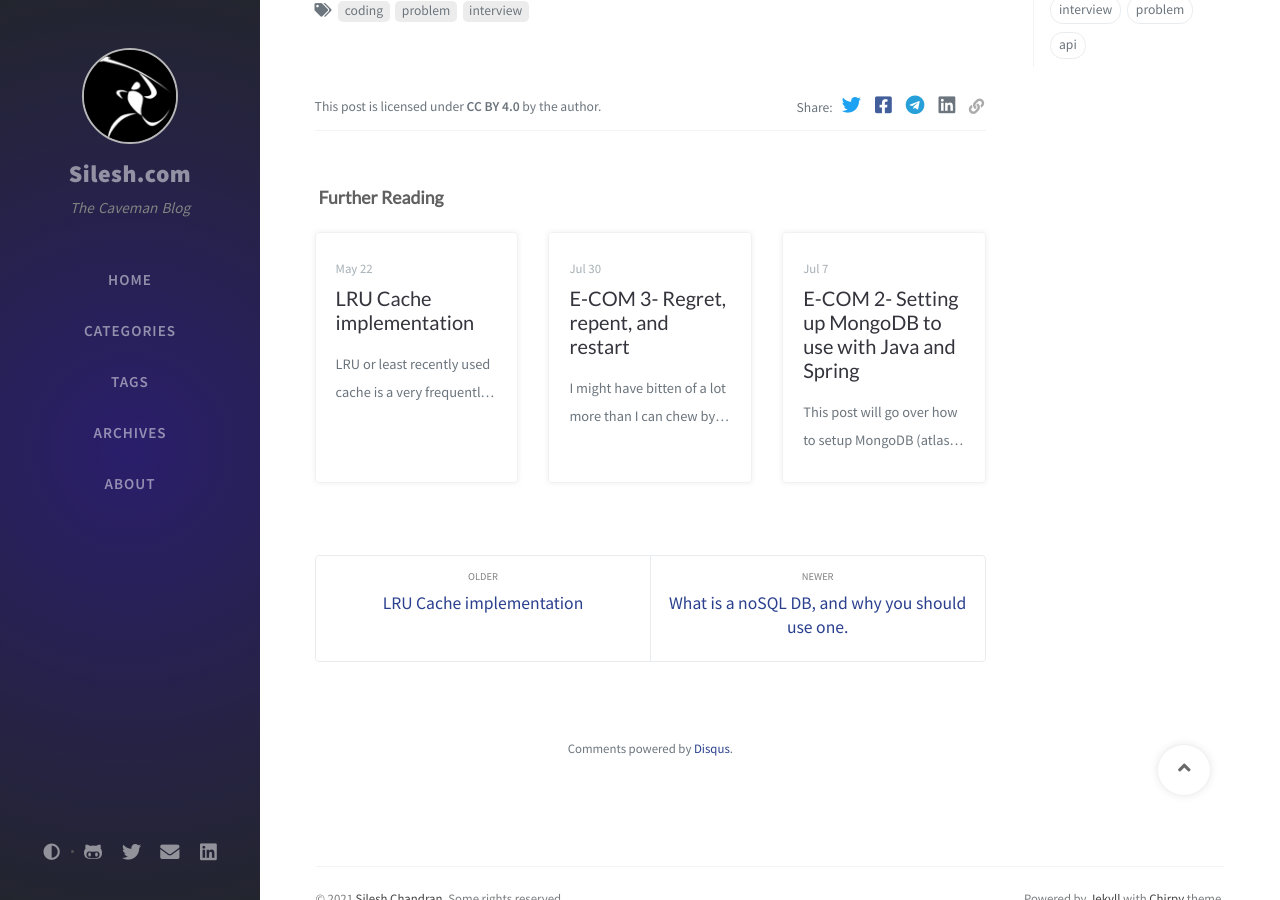
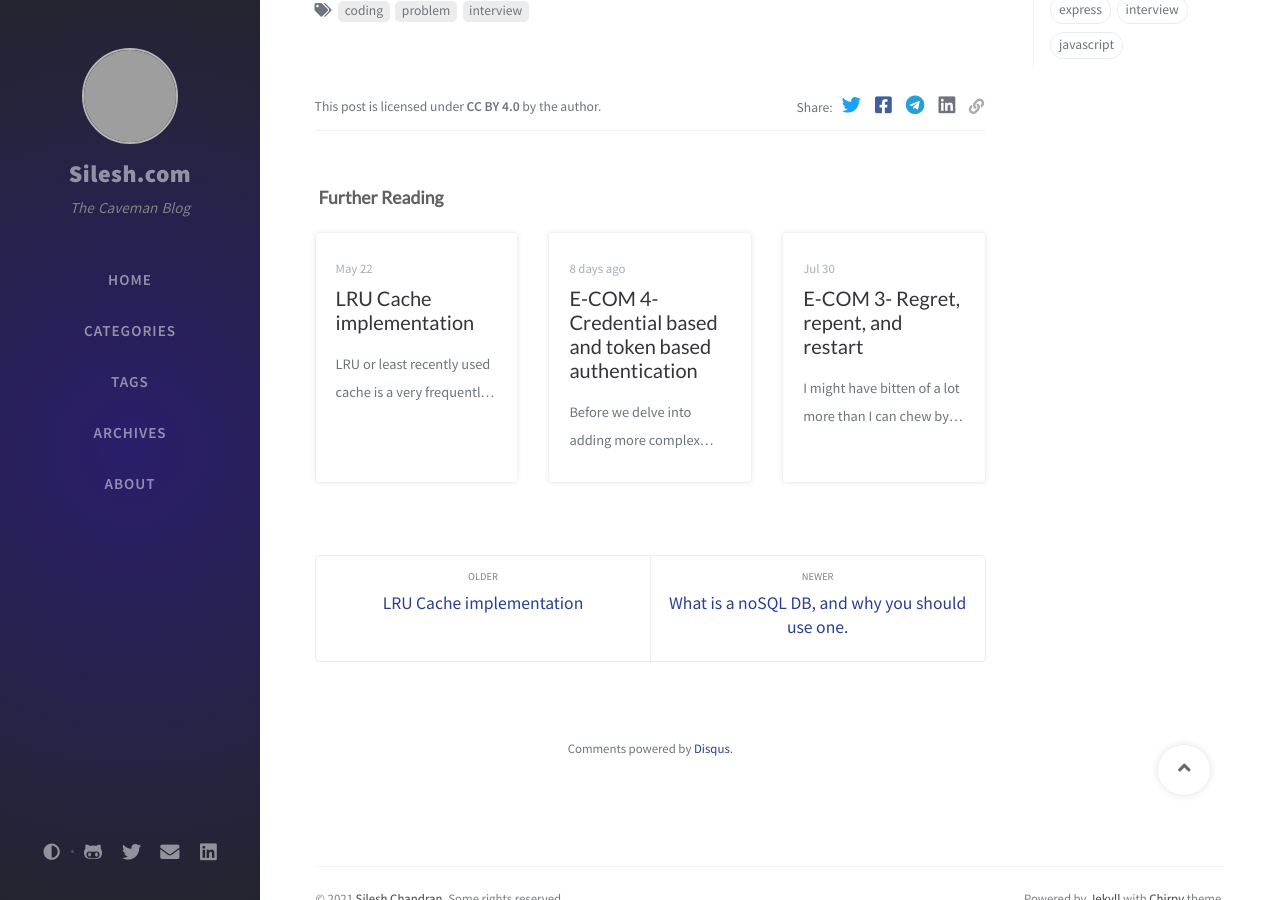
Before and after one commit to caveman96/caveman96.github.io, a Jekyll site: the page built from _posts/2021-05-25-nQueens-.md, in a window 1280 px wide and 900 px high, scrolled down 3998 px. Built offline with Jekyll 4.4.1, drawn with Linux system fonts in a browser that asks for light colours; nearby versions of some CDN libraries; comment, search, counter and statistics services are not loaded; some of the changed lines change nothing that is shown; grey boxes are pictures that could not be loaded.

Commit message:
ECOM4 auth

````diff
--- a/_config.yml
+++ b/_config.yml
@@ -77,10 +77,10 @@ theme_mode:   # [light|dark]
 # will be added to all image (site avatar & posts' images) paths starting with '/'
 #
 # e.g. 'https://cdn.com'
-img_cdn: ''
+img_cdn: 'https://ik.imagekit.io/caveman96'
 
 # the avatar on sidebar, support local or CORS resources
-avatar: assets/img/favicons/android-icon-192x192.png
+avatar: /assets/img/ai_Y1y5Y2Nq-4I.png
 
 # boolean type, the global switch for ToC in posts.
 toc: true
--- a/_posts/2021-05-25-nQueens-.md
+++ b/_posts/2021-05-25-nQueens-.md
@@ -13,10 +13,10 @@ Place n queens on an n x n chessboard such that no two queens attack each other.
 
 For example, for n = 4 and n=8:
 Can be satisfied with the following arrangements:
-![Desktop View](../../assets/img/nQueens/n=4.png){: width="400"}
+![Desktop View](/assets/img/nQueens/n_4_lDKzGzuXyP5.png){: width="400"}
 _A solution for n=4_
 
-![Desktop View](../../assets/img/nQueens/n=8.png){: width="400"}
+![Desktop View](/assets/img/nQueens/n_8_B1F36CzgyPwb.png){: width="400"}
 _A solution for n=8_
 
 Essentially the problem is one that involves searching for valid arrangements. The simplest way to achieve this is to do a brute force search on all possible arrangements and see if we can find a valid one. One queen can be placed on each row, and we have n rows. Therefore the total number of possibilities for placing n queens is n*n*n*n.... or n^n which is quite a large number.
@@ -52,13 +52,13 @@ We need to enforce that no two queens end up on the:
 The row constraint will be satisfied since we use an array of integers. The check the others we need to iterate through elements 1-i before placing queen in row i+1. A column is only valid if no queens have been placed there before. The diagonal and anti-diagonal is a little trickier. We need a mathematical condition that satisfies each diagonal and anti-diagonal. Conveniently there is a property that we can make use of.
 For diagonals, consider the equation c-r, where c is the column number and r is the row number:
 
-![Desktop View](../../assets/img/nQueens/dig.png)
+![Desktop View](/assets/img/nQueens/dig_QCmLLfcsh.png)
 _column - row number_
 
 We can see that this is consistent for each diagonal
 Similarly, for anti diagonals we can use the equation c+r:
 
-![Desktop View](../../assets/img/nQueens/dig.png)
+![Desktop View](/assets/img/nQueens/andig_QVsU_JX7Gz.png)
 _column + row number_
 
 So putting all these together, to check if a queen can be placed in a particular column in a row, we check each previously placed queen and ensure that, the column has not been used, the c-r value has not been used and the c+r value has not been used by any previously placed queen.
--- /dev/null
+++ b/_posts/2021-08-08-ecom4-auth.md
@@ -0,0 +1,334 @@
+---
+title: E-COM 4- Credential based and token based authentication
+author: Silesh Chandran
+date: 2021-08-07 20:10:00 +0530
+categories: [backend, projects]
+tags: [backend, node, spring, rest, mongodb, projects, javascript, express, authentication]
+toc: true
+comments: true
+---
+
+Before we delve into adding more complex features, it would be better to add some other core necessities that a server needs. I'm referring to user authentication. Currently all of the APIs can be used by anyone, this should not be the case and we should ideally authenticate users and allow operations only post that. We'll start by making some changes to the user schema and then authenticating and whitelisting some requests. First we will look at authenticating each request with credentials and then switch to authenticating once and using a token subsequently.
+
+## Credential based authentication
+
+The simplest form of authentication we can add to our server is by using credentials directly to verify each request. This would involve comparing the incoming username/password fields directly to the ones stored in the db. First lets add a password field to the user schema:
+
+#### user.model.js
+``` javascript
+const userSchema = new Schema({
+    name : { type: String, required: true},
+    email : {type: String, required: true, unique: true, trim: true, minlength: 5},
+    password: {type: String, required: true, minlength: 6}
+}, {
+    timestamps: true,
+});
+```
+
+Now what we need to do is to verify this password in every request that comes to the server. Express provides an easy way to do this using middleware functions. A middleware function is simply a function that has access to the request object and the response object. We can simply define an auth method and use it as an application level middleware, this will be executed with each request. Lets create a method in a new file called auth.js, and use this in server.js.
+
+Since we are using postman, we can use the basic auth configuration from postman. This takes a username and password, concatnates them to a string like ```username:password``` and then base64 encodes it. This is then stored under the ```authorization``` header in the format ```Bearer <value>```. So we have to split it, decode it and split it again to get the username and password.
+
+#### auth.js
+``` javascript
+let User = require('../models/user.model');
+const whitelist = ['/users']
+
+//Method for reading the request object
+const doAuth = function (req, res, next) {
+    if (whitelist.includes(req.originalUrl)) {
+        next();
+    }
+    try {
+        const authorization = Buffer.from(req.headers.authorization.split(' ')[1], 'base64').toString().split(':');
+        const email = authorization[0]
+        const password = authorization[1]
+
+        //find one user that matches the email id
+        User.findOne({ "email": email })
+            .then(user => {
+                //if no entry was found that means the email was not in db
+                if (!user) {
+                    res.status(403).json({
+                        error: {
+                            message: 'user not registered'
+                        }
+                    });
+                }
+                //if passwords match proceed to the next method, which will call the correct router for the api path
+                if (user.password === password) {
+                    next();
+                } else {
+                    //if passwords dont match responsd with 403
+                    res.status(403).json({
+                        error: {
+                            message: 'password incorrect'
+                        }
+                    });
+                }
+            })
+            .catch(err => res.status(403).json({
+                error: {
+                    message: 'Auth Failed db error: ' + err
+                }
+            }));
+    } catch (err) {
+        //catch the errors that occur during parsing the authorization header
+        res.status(403).json({
+            error: {
+                message: "authorization invalid"
+            }
+        });
+    }
+}
+
+//export the method so it can be used
+module.exports = doAuth;
+```
+
+We should add the password to our users post API:
+
+#### users.js
+``` javascript
+router.route('/').post((req, res) => {
+    //get name and email from payload
+    ({name, email, password} = req.body);
+    //create new user object
+    const newUser = new User({"name": name, "email": email, "password": password});
+
+	newUser.save()
+        .then(() => res.json('user added successfully'))
+        .catch((err)=> res.status(400).json('error: ' + err));
+
+	});
+
+```
+
+The middleware is simply used in the main server.js by doing ```app.use(method)```. This ensures that any request coming to the server first passes through the middleware and then from there it is forwarded to the right place by the ```next``` method. We can also make this specific to certain endpoints like ```app.use('/test', method)```. This way only the requests that match the path are going to go through the middleware.
+#### server.js
+
+``` javascript
+const auth = require('auth');
+//Use auth method as the middleware to do authentication
+app.use(auth);
+```
+
+Lets create some new Users that have the password field and then lets use their credentials to access the products list. Trying with no credentials enters the outer catch block and throws one error:
+![Desktop View](/assets/img/ECOM/products-invalid_rFWcrX15c84m.png)
+_with invalid credentials_
+
+Doing the same with an invalid email throws a different error:
+![Desktop View](/assets/img/ECOM/products-notfound_8tHBoizGC5.png)
+_with incorrect email_
+
+And finally trying to do the same with the correct credentials gets us the product list:
+![Desktop View](/assets/img/ECOM/products-valid_sfSzIbDBSNFn.png)
+_Post the product details_
+
+## Token based authentication
+
+It can be clearly seen how using credentials for every single api call can carry a big risk with it. In an actual working environment, the user enters his password once to log in from the browser. Now if the password is needed for each subsequent request, the browser will have to save the password in memory which is a massive security risk.
+The ideal scenario would be something that allows the user to log in with his credentials once and then make each request with some sort of a shared access key which can be validated by the server to provide access. This way rather than sending the password with each request, which is a secret that doesnt change often and so is more sensitive, we can instead use a time limited token.
+
+For now this can be accomplished by generating a random string which can be stored in the db along with an expiry timestamp. This string can be sent to the user and used as a token subsequently. To ensure uniqueness we can include a timestamp component while generating the string, so something like 5 random characters and the timestamp which are then base64 encoded can be used.
+When a request is made with the token, we will have to validate the token by checking against the db, and we will also have to verify that the token is not expired.
+If it is expired then a new token needs to be generated.
+
+The basic workflow can be seen with a sequence diagram:
+
+![Desktop View](/assets/img/ECOM/tokenflow_G1fzn8CiYNt.png)
+_workflow sequence_
+
+To get started lets create a new schema where the auth token and its timestamp will be saved.
+
+#### token.model.js
+
+``` javascript
+const mongoose = require('mongoose');
+
+const Schema = mongoose.Schema;
+
+const tokenSchema = new Schema({
+    expiry : { type: Number, required: true},
+    token : {type: String, required: true, unique: true, trim: true},
+}, {
+    timestamps: true,
+});
+
+const Token = mongoose.model('Token', tokenSchema);
+module.exports = Token;
+
+```
+
+So we have 2 fields, token and expiry. When we create a token we will add it along with an expiry. When a token is used we will compare the current timestamp with the expiry to verify if the token is still valid. A new route and service for generating the token also needs to be created:
+
+#### auth.js
+``` javascript
+
+//Method for creating an access token
+const createToken = function (req, res) {
+    try {
+        const authorization = Buffer.from(req.headers.authorization.split(' ')[1], 'base64').toString().split(':');
+        const email = authorization[0]
+        const password = authorization[1]
+
+        //find one user that matches the email id
+        User.findOne({ "email": email })
+            .then(user => {
+                //if no entry was found that means the email was not in db
+                if (!user) {
+                    res.status(403).json({
+                        error: {
+                            message: 'user not registered'
+                        }
+                    });
+                }
+                //if passwords match proceed to the next method, which will call the correct router for the api path
+                if (user.password === password) {
+                    //get current date and time in milliseconds
+                    const now = new Date();
+                    const nowinMillis = now.getTime();
+                    //create a random string of length 5
+                    const randomString = Math.random().toString(36);
+                    //base64 encode the random+time string
+                    const token = Buffer.from(randomString+nowinMillis.toString()).toString('base64');
+                    const expiry = now+60000 //60 seconds
+                    //create a new token object with expiry
+                    const newToken = new Token({"token": token, "expiry": expiry});
+                    //save new user object
+                    newToken.save()
+                        .then(() => res.json({
+                            "token": token
+                        }))
+                        .catch((err)=> res.status(400).json('error: ' + err));
+                } else {
+                    //if passwords dont match responsd with 403
+                    res.status(403).json({
+                        error: {
+                            message: 'password incorrect'
+                        }
+                    });
+                }
+            })
+            .catch(err => res.status(403).json({
+                error: {
+                    message: 'Auth Failed db error: ' + err
+                }
+            }));
+    } catch (err) {
+        //catch the errors that occur during parsing the authorization header
+        res.status(403).json({
+            error: {
+                message: "authorization invalid"
+            }
+        });
+    }
+};
+
+//export the method so it can be used
+module.exports = {doAuth, createToken};
+```
+
+This is mostly exactly the same code as the credential verification that we saw earlier. The only difference is that now, we create a new token object and save that in db. This is then returned back in the response as well. The generation of random string component was done by ```Math.random().toString(36).substring(2,7)```. This is quite interestinhg in the way it works:
+
+```Math.random()``` generates a random decimal between 0 and 1, ```0.6166062056552559``` for example.
+A ```number.toString()``` method takes an argument between 2 and 36, which tells what base to convert it to. 2 is binary, 16 is hex and 36 is \[0-9a-z\]. So doing ```0.6166062056552559.toString(36)``` gives us ```"0.m74dncqkw7"```. We just need to do substring between 2 and 7 to get 5 characters ```m74dn```.
+
+Now that we have a way to generate a token, lets also use it. We can modify the current middleware doAuth method which takes username and password to instead find the token in the db. If a token is found and it is within its expiry, then we continue, otherwise we delete the token from db and respond with error.
+
+#### auth.js
+``` javascript
+//add token endpoint also to the whitelist
+const whitelist = ['/users', '/token']
+...
+
+//Method for reading the request object and verifying token
+const doAuth = function (req, res, next) {
+    if (whitelist.includes(req.originalUrl)) {
+        return next();
+    }
+    try {
+        //token is send as authorization: Bearer <token>
+        const token = req.headers.authorization.split(' ')[1];
+        //get current date and time in milliseconds
+        now = new Date();
+        nowinMillis = now.getTime();
+
+        //find one token that matches
+        Token.findOne({ "token": token })
+            .then(token => {
+                //if no entry was found that means the token was not in db
+                if (!token) {
+                    res.status(403).json({
+                        error: {
+                            message: 'token invalid'
+                        }
+                    });
+                }
+                //if token match, then verify validity and proceed to next
+                if (token.expiry > nowinMillis) {
+					return next();
+                } else {
+                    //if token is expired then delete it and respond with 403
+                    User.deleteOne({ "token": token }, function (err) {
+                        if (err) res.status(400).json('Error: ' + err);
+                    })
+                        .then(() => res.status(403).json({
+                            error: {
+                                message: 'token expired, please create a new one'
+                            }
+                        }));
+                }
+            })
+            .catch(err => res.status(403).json({
+                error: {
+                    message: 'Auth Failed db error: ' + err
+                }
+            }));
+    } catch (err) {
+        //catch the errors that occur during parsing the authorization header
+        res.status(403).json({
+            error: {
+                message: "authorization invalid"
+            }
+        });
+    }
+};
+
+...
+
+//export the two methods so it can be used
+module.exports = { doAuth, createToken };
+```
+
+Now finally we can use the two methods in server.js:
+
+#### server.js
+``` javascript
+//Use auth method as the middleware to do authentication
+app.use(auth.doAuth);
+....
+
+//register auth endpoint
+app.get("/token", auth.createToken);
+
+....
+```
+
+We can see the authentication in action by calling the apis:
+
+![Desktop View](/assets/img/ECOM/token-auth_4kHP4_cogA.png)
+_Generating a token_
+
+![Desktop View](/assets/img/ECOM/token-valid_v2GbghKFfyau.png)
+_Using the valid token_
+
+![Desktop View](/assets/img/ECOM/token-expired_n644DwvaasP5.png)
+_Using an expired token_
+
+
+## Conclusion and Whats next:
+
+We have managed to make a basic token based authentication for the server, while also learing about express middlewares. This is in no way a production ready implementation of token based authentication, we have a couple of problems. One is that we are storing the passwords as plain text in our db which is a major risk, this can be solved by hashing and salting the passwords before storing. Another one related to the token validation is that we have to make a db call to validate a token, this is not performant. What we need is a way for our server itself to validate the token. We can make use of JWT tokens and signatures to accomplish this.
+
+Both of these will be addressed in upcoming posts, so stay tuned for those. Thanks for reading!!!
````
Also changed, not shown: assets/img/index.jpg (deleted).
